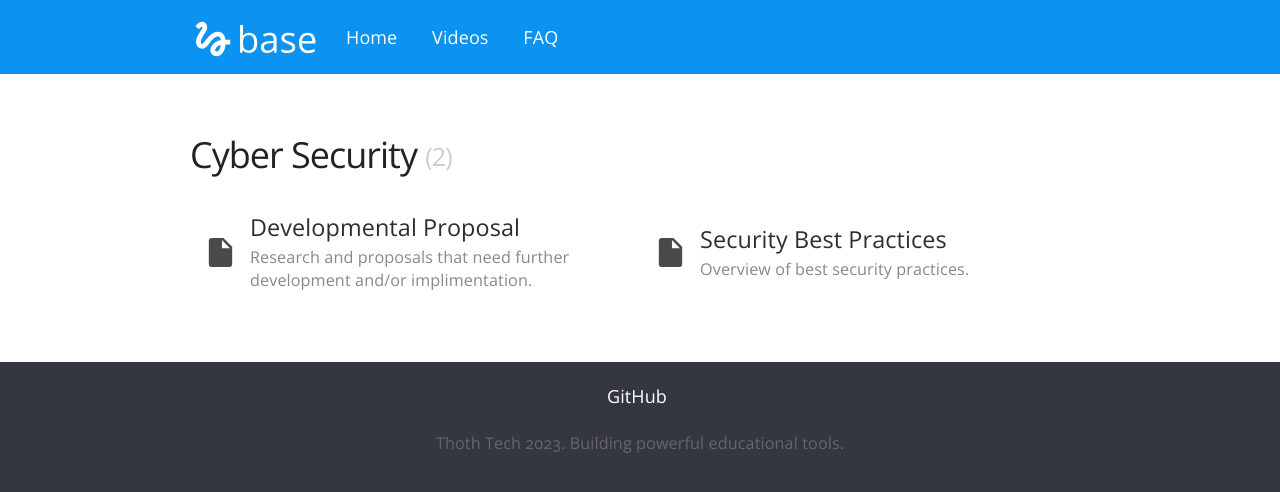
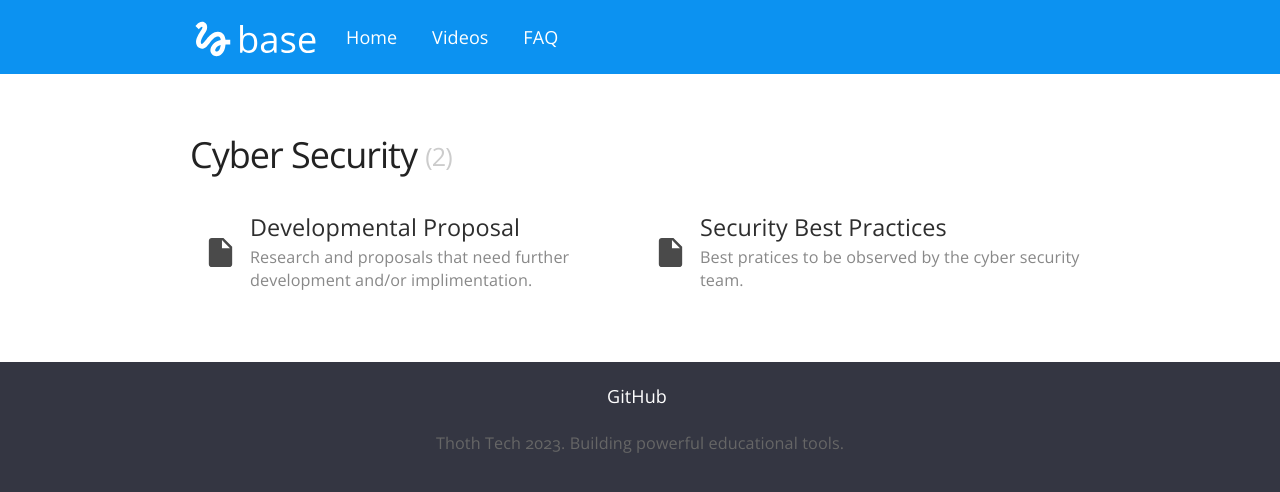
Before and after one commit to Kyle-Dav/jekyll-knowledge-base, a Jekyll site: the page built from cyber-security.html, in a window 1280 px wide. Shown: the top 492 px of the page. Built offline with Jekyll 4.4.1, drawn with Linux system fonts in a browser that asks for light colours; nearby versions of some CDN libraries; some of the changed lines change nothing that is shown.

Commit message:
Update 2023-05-16-security-best-practices.md

```diff
--- a/_posts/2023-05-16-security-best-practices.md
+++ b/_posts/2023-05-16-security-best-practices.md
@@ -3,12 +3,25 @@
 title: Security Best Practices
 categories:
   - cyber-security
-description: Overview of best security practices.
+description: Best pratices to be observed by the cyber security team.
 type: Document
+set: security-documents
+order_number: 1
 ---
+This is a filler document to occupy space that a real document will soon fill. These contents are not relevant to the document itself, but the title and description represent what is supposed to be in the document.
 
-Lorem ipsum dolor sit amet, consectetur adipiscing elit, sed do eiusmod tempor incididunt ut labore et dolore magna aliqua. Donec ac odio tempor orci dapibus ultrices in iaculis nunc. At lectus urna duis convallis convallis. Laoreet sit amet cursus sit amet dictum sit. Dignissim sodales ut eu sem. Nunc congue nisi vitae suscipit tellus mauris a diam maecenas. Odio pellentesque diam volutpat commodo sed. Interdum velit laoreet id donec ultrices tincidunt. Semper quis lectus nulla at volutpat diam ut. Non curabitur gravida arcu ac tortor dignissim. Turpis massa tincidunt dui ut. Egestas pretium aenean pharetra magna ac placerat. Tincidunt ornare massa eget egestas purus viverra accumsan. Congue eu consequat ac felis donec et.
+## Filler Content
 
-## Overview
+Lorem ipsum dolor sit amet, consectetur adipiscing elit, sed do eiusmod tempor incididunt ut labore et dolore magna aliqua. Nam at lectus urna duis. Integer quis auctor elit sed vulputate mi. Viverra nibh cras pulvinar mattis. Sem fringilla ut morbi tincidunt augue interdum velit euismod in. Et malesuada fames ac turpis egestas sed tempus. Porta lorem mollis aliquam ut porttitor leo a diam sollicitudin. Placerat orci nulla pellentesque dignissim enim sit amet. Non consectetur a erat nam at lectus urna duis convallis. Imperdiet dui accumsan sit amet nulla facilisi morbi. Vel risus commodo viverra maecenas accumsan. Eget sit amet tellus cras adipiscing.
 
-Orci ac auctor augue mauris. Nunc aliquet bibendum enim facilisis gravida neque convallis. Nisi quis eleifend quam adipiscing vitae. Dui ut ornare lectus sit amet est. Ac tortor vitae purus faucibus. Nibh venenatis cras sed felis eget velit aliquet sagittis. Penatibus et magnis dis parturient montes nascetur ridiculus. Eu lobortis elementum nibh tellus molestie nunc non blandit. Felis donec et odio pellentesque diam volutpat commodo sed. Varius morbi enim nunc faucibus a pellentesque sit amet. Lacus viverra vitae congue eu consequat ac felis donec.
+Sapien eget mi proin sed libero enim. Quis blandit turpis cursus in hac habitasse platea. Diam maecenas ultricies mi eget mauris. Amet tellus cras adipiscing enim eu turpis egestas pretium. Nulla facilisi etiam dignissim diam quis enim lobortis scelerisque. Vehicula ipsum a arcu cursus vitae congue mauris rhoncus aenean. Tempus egestas sed sed risus. In hac habitasse platea dictumst quisque sagittis purus sit amet. Maecenas pharetra convallis posuere morbi leo urna molestie. Cras sed felis eget velit. Vitae congue mauris rhoncus aenean vel elit scelerisque. Pharetra magna ac placerat vestibulum lectus mauris ultrices eros in. Felis imperdiet proin fermentum leo vel. Libero justo laoreet sit amet cursus sit. Commodo ullamcorper a lacus vestibulum sed arcu non odio. Ultrices tincidunt arcu non sodales. Ac odio tempor orci dapibus ultrices. Euismod lacinia at quis risus sed vulputate.
+
+Id aliquet lectus proin nibh nisl condimentum. Pharetra massa massa ultricies mi quis. Aenean et tortor at risus viverra adipiscing at in tellus. Habitasse platea dictumst vestibulum rhoncus est pellentesque elit. Sed viverra tellus in hac habitasse. Venenatis urna cursus eget nunc scelerisque viverra mauris in aliquam. Nullam eget felis eget nunc lobortis mattis. Consequat ac felis donec et odio pellentesque. Felis bibendum ut tristique et egestas. Velit aliquet sagittis id consectetur purus. Turpis egestas pretium aenean pharetra magna ac placerat vestibulum lectus. Convallis tellus id interdum velit laoreet. Massa tincidunt dui ut ornare lectus sit amet. Dui vivamus arcu felis bibendum ut tristique et egestas quis. Tempus imperdiet nulla malesuada pellentesque. Magna ac placerat vestibulum lectus mauris ultrices eros. Sagittis aliquam malesuada bibendum arcu vitae elementum. Morbi non arcu risus quis varius.
+
+## Another Heading
+
+![Example Image](https://images.unsplash.com/photo-1511884642898-4c92249e20b6?ixlib=rb-4.0.3&ixid=M3wxMjA3fDB8MHxwaG90by1wYWdlfHx8fGVufDB8fHx8fA%3D%3D&auto=format&fit=crop&w=1470&q=80)
+
+Et pharetra pharetra massa massa ultricies mi quis. Orci sagittis eu volutpat odio. Amet commodo nulla facilisi nullam vehicula ipsum a arcu. Consequat nisl vel pretium lectus quam id leo. Velit sed ullamcorper morbi tincidunt ornare massa. In nisl nisi scelerisque eu ultrices vitae auctor. A cras semper auctor neque vitae tempus. Tortor dignissim convallis aenean et tortor at risus viverra adipiscing. Est sit amet facilisis magna etiam. Ut aliquam purus sit amet.
+
+Ut etiam sit amet nisl purus. Viverra suspendisse potenti nullam ac tortor. At augue eget arcu dictum varius duis. Blandit aliquam etiam erat velit scelerisque. Amet volutpat consequat mauris nunc congue nisi vitae suscipit. Imperdiet nulla malesuada pellentesque elit. Egestas egestas fringilla phasellus faucibus scelerisque. Risus feugiat in ante metus dictum at tempor. Eu facilisis sed odio morbi. Libero nunc consequat interdum varius sit amet mattis vulputate. A diam sollicitudin tempor id. Scelerisque varius morbi enim nunc faucibus a pellentesque. Purus sit amet volutpat consequat mauris nunc. Eget egestas purus viverra accumsan in nisl nisi scelerisque. Vehicula ipsum a arcu cursus vitae congue. Vitae auctor eu augue ut. Ultricies mi quis hendrerit dolor magna.
```
